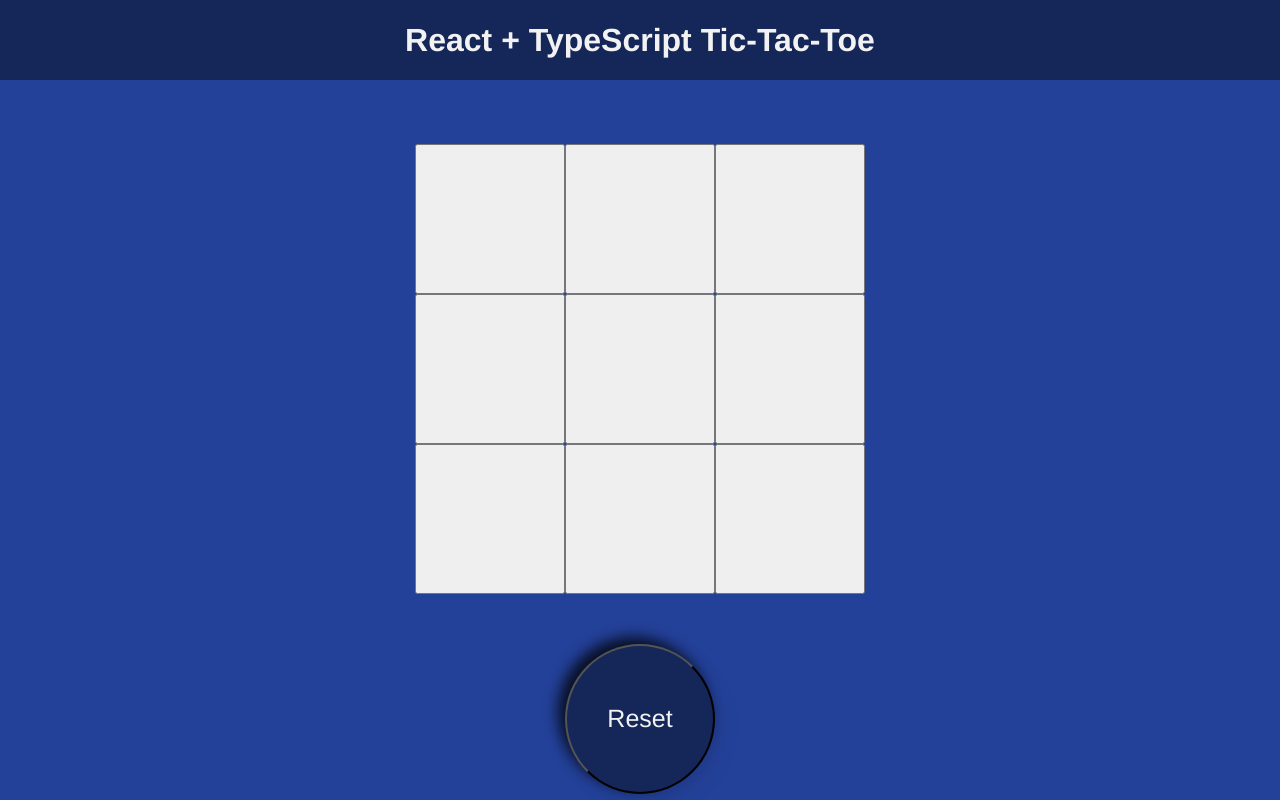
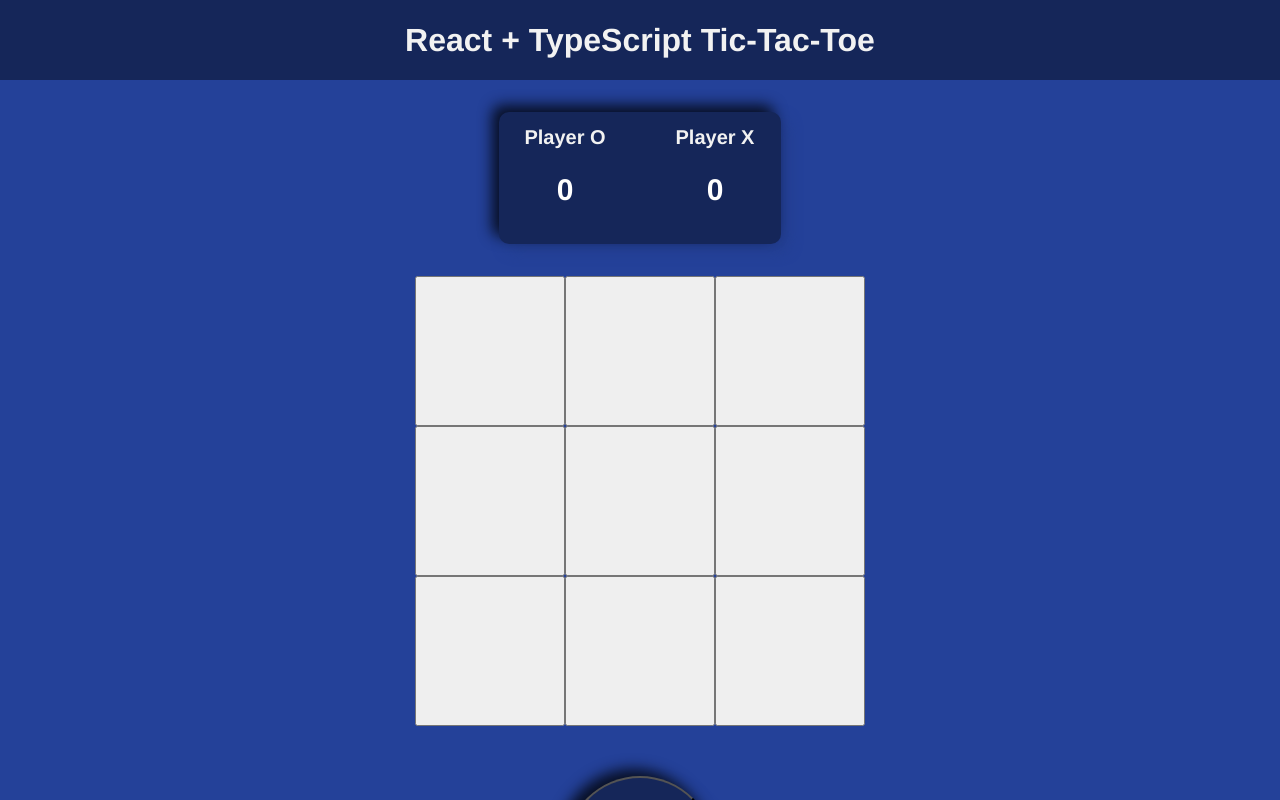
Before and after one commit to douglasyabuki/react-tic-tac-toe, a React (Vite) app: page / in a window 1280 px wide. Shown: the top 800 px of the page. Built offline with nearby package versions, Linux system fonts and the light colour scheme.

Commit message:
Commit 1: added scoreboard component

```diff
--- a/src/components/board/Board.tsx
+++ b/src/components/board/Board.tsx
@@ -6,6 +6,7 @@ import Cell from "../cell/Cell";
 import RoundButton from "../round-button/RoundButton";
 import { initialState } from "./initial-board/initialState";
 import { CellValues } from "../cell/cell-values/cellValues";
+import Scoreboard from "../score/Scoreboard";
 
 // CSS
 import styles from "./Board.module.css";
@@ -17,6 +18,10 @@ export default function Board() {
   const [currentBoard, setCurrentBoard] = useState<CellValues[]>(initialState);
   const [currentPlayer, setCurrentPlayer] = useState<boolean>(false);
   const [currentWinner, setCurrentWinner] = useState<CellValues>("");
+  const [score, setScore] = useState<{
+    playerO: number,
+    playerX: number
+  }>({playerO:0, playerX:0})
 
   // Function to set value on cell - It verifies if the cell is empty and if there is a winner
   const onClick = (cellId: number) => {
@@ -52,12 +57,14 @@ export default function Board() {
       currentBoard[positions[2]] == "X"
     ) {
       setCurrentWinner("X");
+      setScore({...score, playerX: score.playerX + 1});
     } else if (
       currentBoard[positions[0]] == "O" &&
       currentBoard[positions[1]] == "O" &&
       currentBoard[positions[2]] == "O"
     ) {
       setCurrentWinner("O");
+      setScore({...score, playerO: score.playerO + 1});
     }
   };
 
@@ -94,6 +101,7 @@ export default function Board() {
   //Main function return
   return (
     <div className={styles.game}>
+      <Scoreboard score={score}></Scoreboard>
       <div className={styles.board}>
         {currentBoard.map((cell, cellId) => (
           <div key={cellId}>
--- a/src/components/cell/Cell.tsx
+++ b/src/components/cell/Cell.tsx
@@ -7,7 +7,7 @@ import { CellValues } from "./cell-values/cellValues";
 //Destructuring the Props
 interface Props {
   value: CellValues;
-  handleClick?: any;
+  handleClick?: React.MouseEventHandler;
 }
 
 //This function returns a single square to the board
--- /dev/null
+++ b/src/components/score/Scoreboard.module.css
@@ -0,0 +1,34 @@
+.scoreboard {
+  margin: 0 auto;
+  display: flex;
+  padding: 1rem;
+  width: 250px;
+  height: 100px;
+  border-radius: 10px;
+  background: #152659;
+  box-shadow: -7px -7px 14px #080f24, 7px 7px 14px #223d8e;
+  color: #f2f2f2;
+  font-size: 25px;
+  justify-content: space-between;
+}
+
+.scoreboard:hover {
+  box-shadow: -15px -15px 30px #101c42, 15px 15px 30px #1a3070;
+}
+
+.scoreboardDivision {
+  display: flex;
+  flex-direction: column;
+  text-align: center;
+  justify-content: center;
+  width: 40%;
+  height: 100%;
+}
+
+.scoreboardDivision h2 {
+  font-size: 20px;
+}
+
+.scoreboardDivision h1 {
+  font-size: 30px;
+}
--- /dev/null
+++ b/src/components/score/Scoreboard.tsx
@@ -0,0 +1,25 @@
+// Modules
+import React from "react";
+
+// CSS
+import styles from "./Scoreboard.module.css";
+
+export interface Props {
+  score: {playerO: number, playerX: number};
+  // setScore: React.Dispatch<React.SetStateAction<{playerO: number, playerX: number}>>
+}
+
+export default function Scoreboard({ score }: Props) {
+  return (
+    <div className={styles.scoreboard}>
+      <div className={styles.scoreboardDivision}>
+        <h2>Player O</h2>
+        <h1>{score.playerO}</h1>
+      </div>
+      <div className={styles.scoreboardDivision}>
+        <h2>Player X</h2>
+        <h1>{score.playerX}</h1>
+      </div>
+    </div>
+  );
+}
```
